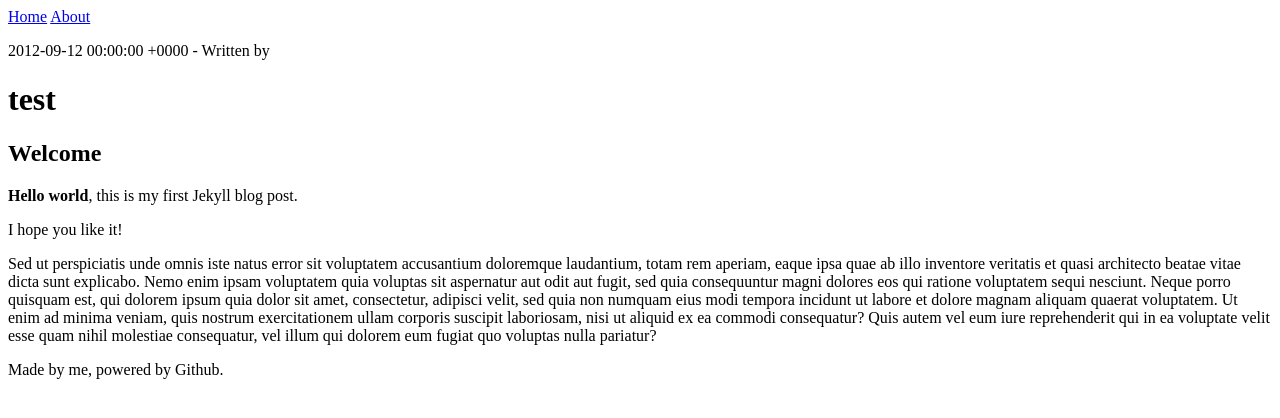
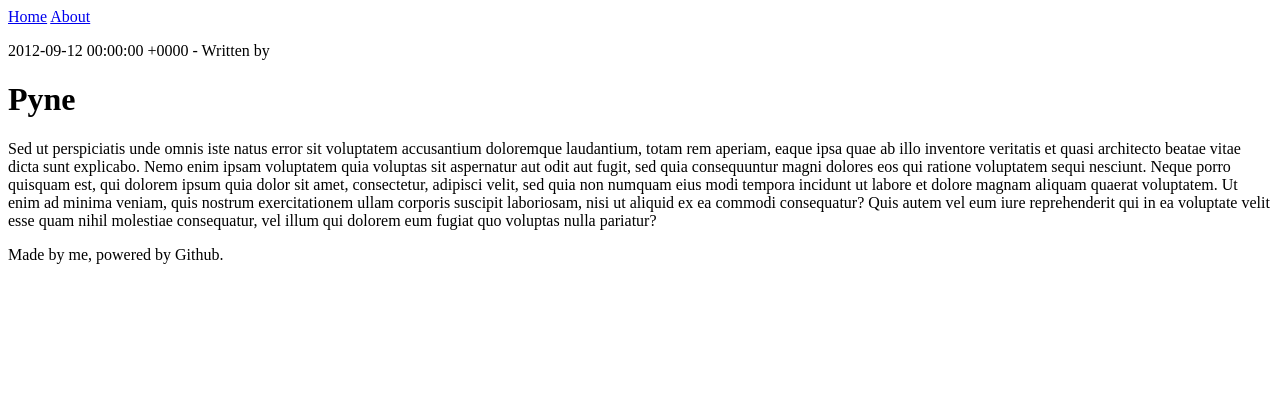
Before and after one commit to osc1blog/osc1blog.github.io, a Jekyll site: the page built from _posts/2012-09-12-test.md, in a window 1280 px wide. Shown: the top 418 px of the page. Built offline with Jekyll 4.4.1, drawn with Linux system fonts in a browser that asks for light colours; some web fonts are replaced.

Commit message:
Update 2012-09-12-test.md

```diff
--- a/_posts/2012-09-12-test.md
+++ b/_posts/2012-09-12-test.md
@@ -1,12 +1,6 @@
 ---
 layout: post
-title:  "test"
+title:  "Pyne"
 ---
 
-# Welcome
-
-**Hello world**, this is my first Jekyll blog post.
-
-I hope you like it!
-
 Sed ut perspiciatis unde omnis iste natus error sit voluptatem accusantium doloremque laudantium, totam rem aperiam, eaque ipsa quae ab illo inventore veritatis et quasi architecto beatae vitae dicta sunt explicabo. Nemo enim ipsam voluptatem quia voluptas sit aspernatur aut odit aut fugit, sed quia consequuntur magni dolores eos qui ratione voluptatem sequi nesciunt. Neque porro quisquam est, qui dolorem ipsum quia dolor sit amet, consectetur, adipisci velit, sed quia non numquam eius modi tempora incidunt ut labore et dolore magnam aliquam quaerat voluptatem. Ut enim ad minima veniam, quis nostrum exercitationem ullam corporis suscipit laboriosam, nisi ut aliquid ex ea commodi consequatur? Quis autem vel eum iure reprehenderit qui in ea voluptate velit esse quam nihil molestiae consequatur, vel illum qui dolorem eum fugiat quo voluptas nulla pariatur?
```
